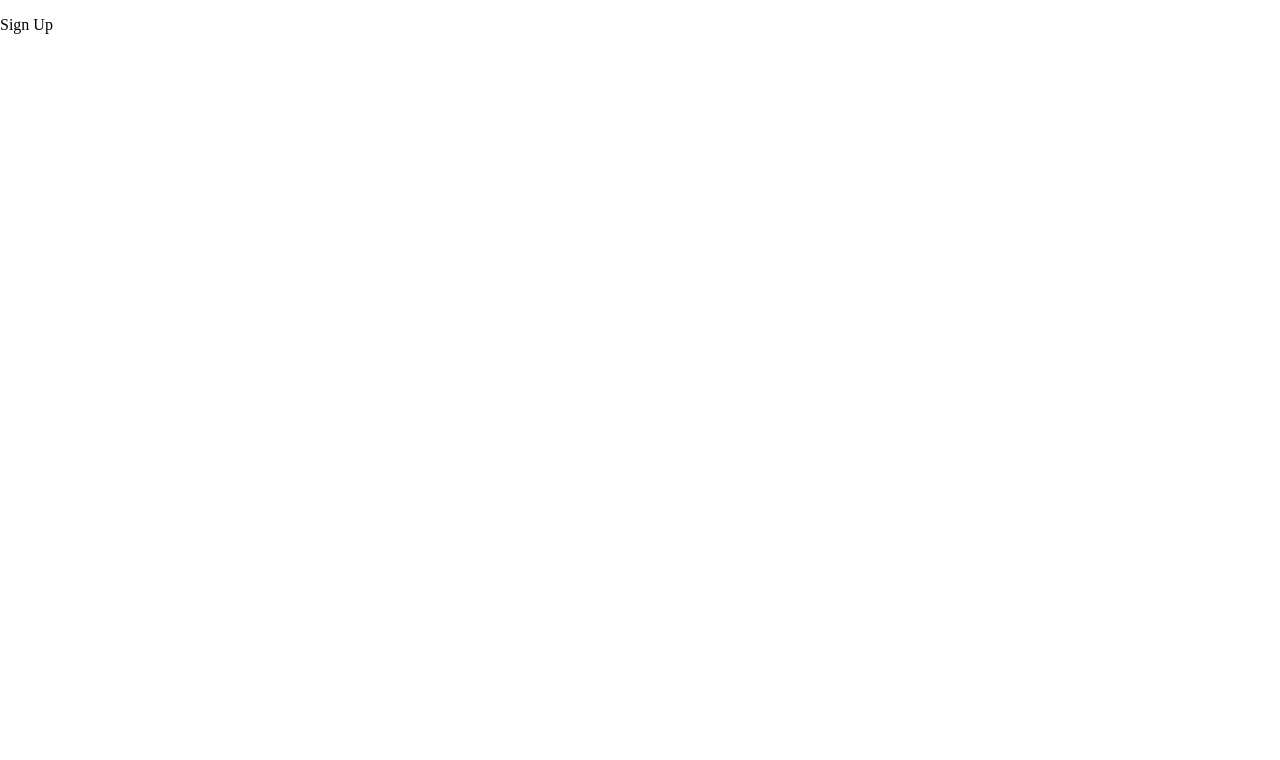
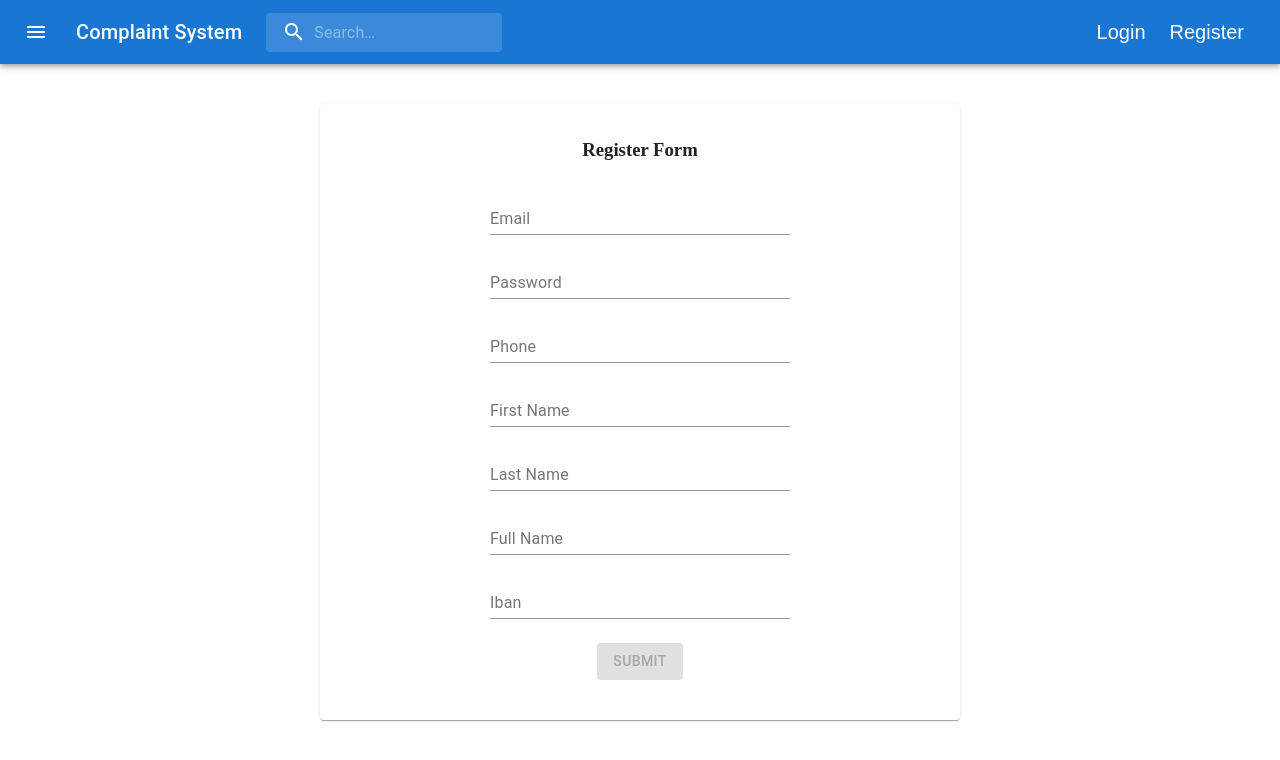
Before and after one commit to riadelimemmedov/FastAPI-React-ComplaintSystem, a React (Vite) app in the folder frontend/complaint-system/: page /register in a window 1280 px wide. Shown: the top 760 px of the page. Built offline with nearby package versions, Linux system fonts and the light colour scheme.

Commit message:
Finished Register process

```diff
--- a/frontend/complaint-system/routes/SignUp.jsx
+++ b/frontend/complaint-system/routes/SignUp.jsx
@@ -3,7 +3,7 @@
 import { useState,useEffect } from 'react'
 
 //!MateriUI React
-import { Container,Grid } from '@material-ui/core'
+import { Container,Grid,Card,Box,CardContent,TextField,Button } from '@material-ui/core'
 
 
 //!Custom Components
@@ -14,16 +14,123 @@ import RecipeReviewCard from '../components/ComplaintsCard.jsx'
 //!Third Party Package
 import { ToastContainer, toast } from 'react-toastify';
 import ReactPaginate from 'react-paginate';
+import { useNavigate } from "react-router-dom";
+
 
 
 //!Custom styles
 import useStyles from '../style/style.js'
 import '../style/Pagination.css'
+import axios from 'axios';
 
 
 
 //*Register
 const Register = () => {
+
+    //navigate
+    const navigate = useNavigate();
+
+
+    //State Value
+    const [formData, setFormData] = useState({
+        email: '',
+        password: '',
+        phone:'',
+        first_name:'',
+        last_name:'',
+        full_name:'',
+        iban:''
+    });
+    const [isActive,setIsActive] = useState(true)
+    const [errors,setError] = useState([])
+
+
+    //classes
+    const classes = useStyles();
+
+
+    //resolveAfter3Sec
+    const resolveAfter3Sec = new Promise(function(resolve,reject){
+        setTimeout(() => resolve('Register called'),5000)
+    });
+
+
+    //checkFormData
+    const checkFormData = (register_form_obj,e) => {
+        let field_count_number = 0
+        if(e.target.value.length == 0){
+            setIsActive(false)
+            console.log('Field clened,currently not inputed value this field')
+        }
+        else{
+
+            for(let key in register_form_obj){
+                if(register_form_obj[key] != ''){
+                    field_count_number+=1
+                }
+            }
+            if(Object.keys(formData).length-1 == field_count_number){
+                e.target.addEventListener("paste", function(event) {
+                    setIsActive(false)
+                    console.log('IsActive value is ', isActive)
+                });
+            }
+        }
+        field_count_number == Object.keys(formData).length ? setIsActive(false) : Object.keys(formData).length-1 == field_count_number ? '' : setIsActive(true)
+    }
+
+    //handleErrors
+    const handleErrors = (err_message) => {
+        toast.error(String(err_message))
+    }
+
+
+    //handleRegisterSubmit
+    const handleRegisterSubmit = async (event) => {
+        event.preventDefault();
+        const ibanPattern = /^[A-Z]{2}\d{2}[A-Z\d]{4}\d{7}([A-Z\d]?){0,16}$/;
+
+        if(formData && ibanPattern.test(formData.iban)){
+            await axios.post('http://127.0.0.1:7000/register/',{
+                "email": formData.email,
+                "password": formData.password,
+                "phone": formData.phone,
+                "first_name": formData.first_name,
+                "last_name": formData.last_name,
+                "full_name": formData.full_name,
+                "iban": formData.iban
+            })
+            .then((response) => {
+                toast.promise(
+                    resolveAfter3Sec.then((response) => setTimeout(()=>{
+                        window.location.href = '/login'
+                    }),8000),
+                    {
+                        pending: 'Your credentials verified',
+                        success: 'Registered to site successfully 👌',
+                        error: 'Happen problem at the server Please check again 🤯'
+                    }
+                )
+            })
+            .catch((err) => {
+                setError([])
+                if(Array.isArray(err.response.data.detail)){
+                    for(const property in err.response.data.detail){
+                        if(err.response.data.detail[property]['msg'] != undefined){
+                            handleErrors(err.response.data.detail[property]['msg'])
+                        }
+                    }
+                }
+                else{
+                    handleErrors(err.response.data.detail)
+                }
+            })
+        }
+        else{
+            handleErrors('Please input valid IBAN format')
+        }
+    }
 
     //handleDomEvent
     const handleDomEvent = (event) => {
@@ -31,17 +138,97 @@ const Register = () => {
     }
 
 
+    //handleInputChange
+    const handleInputChange = (key) => (event) => {
+        setFormData((prevState) => ({
+            ...prevState,
+            [key] : event.target.value
+        }))
+        checkFormData(formData,event)
+    }
+
+
+    //checkUserLoggeInOrNot
+    const checkUserLoggeInOrNot = () => {
+        const isLoggedIn = window.localStorage.getItem('isLoggedIn')
+        if(isLoggedIn == 'false') {
+            window.location.href = '/'
+        }
+    }
+
+
     //?useEffect
     useEffect(() => {
-        handleDomEvent()
+        handleDomEvent(),
+        checkUserLoggeInOrNot()
     },[])
 
 
     //?return jsx
     return(
-        <div>
-            <p>Sign Up</p>
-        </div>
+        <>
+            <Navbar/>
+            <Box mt={5} style={{width:'50%',marginLeft:'auto',marginRight:'auto'}} sx={{boxShadow:4}}>
+                <Card>
+                    <CardContent>
+                        <form className={classes.root} onSubmit={handleRegisterSubmit}>
+                            <h3>Register Form</h3>
+                                <TextField
+                                    label="Email"
+                                    type="email"
+                                    value={formData.email}
+                                    onChange={handleInputChange('email')}
+
+                                />
+                                <TextField
+                                    label="Password"
+                                    type="password"
+                                    value={formData.password}
+                                    onChange={handleInputChange('password')}
+
+                                />
+                                <TextField
+                                    label="Phone"
+                                    type="text"
+                                    value={formData.phone}
+                                    onChange={handleInputChange('phone')}
+                                />
+                                <TextField
+                                    label="First Name"
+                                    type="text"
+                                    value={formData.first_name}
+                                    onChange={handleInputChange('first_name')}
+                                />
+                                <TextField
+                                    label="Last Name"
+                                    type="text"
+                                    value={formData.last_name}
+                                    onChange={handleInputChange('last_name')}
+                                />
+                                <TextField
+                                    label="Full Name"
+                                    type="text"
+                                    value={formData.full_name}
+                                    onChange={handleInputChange('full_name')}
+                                />
+                                <TextField
+                                    label="Iban"
+                                    type="text"
+                                    value={formData.iban}
+                                    onChange={handleInputChange('iban')}
+                                />
+                                <Button variant="contained" color="primary" type="submit" disabled={isActive}>
+                                    Submit
+                                </Button>
+                        </form>
+                    </CardContent>
+                </Card>
+            </Box>
+
+            {errors}
+
+            <ToastContainer />
+        </>
     )
 }
 export default Register
```
